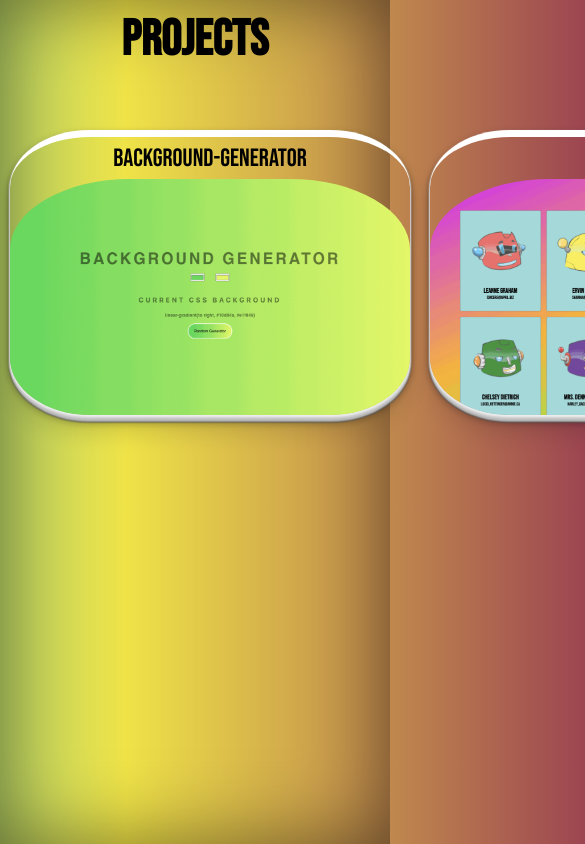
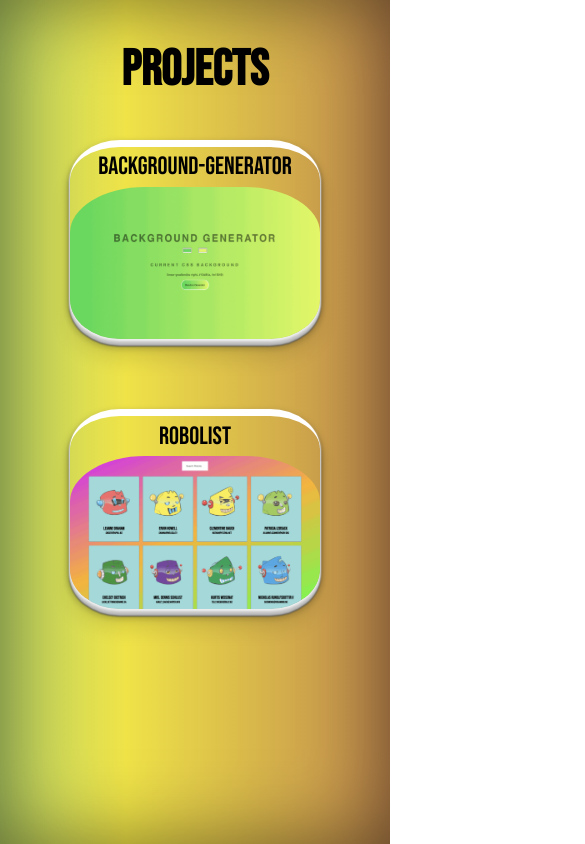
Before and after one commit to Life1sOk/Small-Projects, a React (Create React App) app: page / in a window 390 px wide. Shown: the top 844 px of the page, 585 px wide, since content can reach past the window. Built offline with nearby package versions, Linux system fonts and the light colour scheme.

Commit message:
responsive

```diff
--- a/src/component/project-box/project.box.style.tsx
+++ b/src/component/project-box/project.box.style.tsx
@@ -7,7 +7,6 @@ export const ProjectBoxContainer = styled.div`
     align-items: center;
     width: 400px;
     max-height: 400px;
-    margin: 50px 10px;
     border-top: 7px solid white;
     border-radius: 20%;
     transform: translateZ(0);
@@ -17,6 +16,10 @@ export const ProjectBoxContainer = styled.div`
     &:hover {
         cursor: pointer;
         transform: scale(1.05);
+    }
+
+    @media only screen and (max-width: 436px) {
+        width: 250px;
     }
 `;
 
--- a/src/index.css
+++ b/src/index.css
@@ -6,3 +6,12 @@
   padding: 0;
   text-align: center;
 }
+
+html,
+body {
+  width: 100%;
+  height: 100%;
+  margin: 0;
+  padding: 0;
+  overflow-x: hidden;
+}
--- a/src/routers/main-style.tsx
+++ b/src/routers/main-style.tsx
@@ -1,12 +1,24 @@
 import styled from "styled-components";
 
 export const Header = styled.h2`
-    padding: 10px 0;
+    min-width: 250px;
+    padding: 40px 0;
     font-size: 50px;
 `;
 
 export const MainContainer = styled.div`
+    margin: 0 auto;
+    max-width: 1433px;
     display: grid;
     grid-template-columns: repeat(3, 1fr);
+    row-gap: 70px;
     justify-items: center;
+
+    @media only screen and (max-width: 1263px) {
+        grid-template-columns: repeat(2, 1fr);
+    }
+
+    @media only screen and (max-width: 886px) {
+        grid-template-columns: repeat(1, 1fr);
+    }
 `;
```
Also changed, not shown: src/routers/main.tsx (+5 -5 lines), src/projects-array/projects.array.tsx (indentation only).
